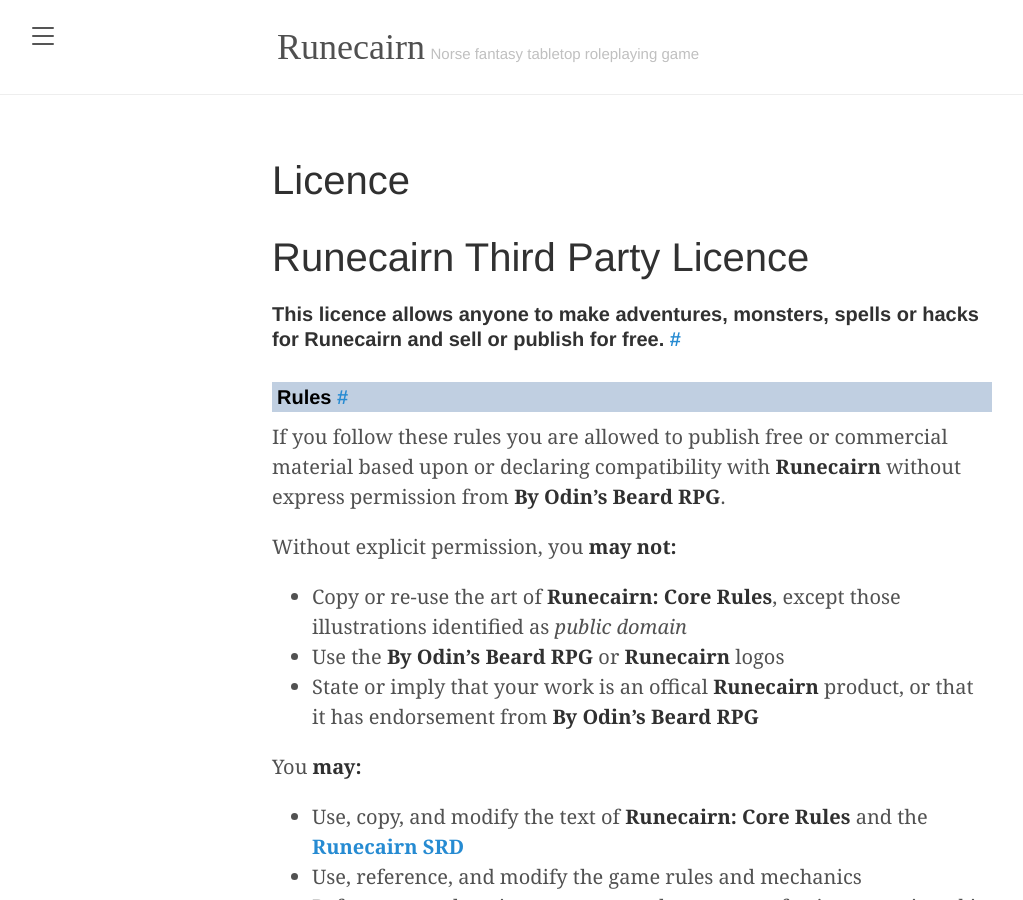
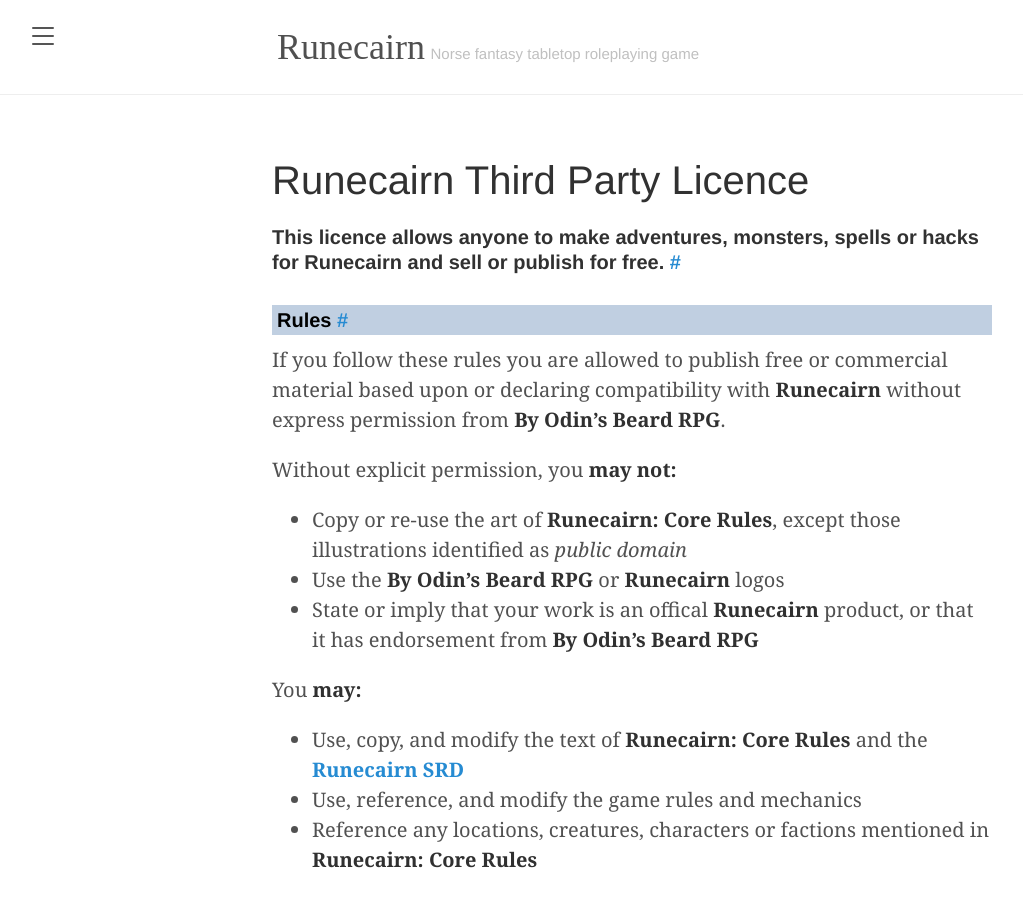
Before and after one commit to byodinsbeardrpg/byodinsbeardrpg.github.io, a Jekyll site: the page built from 3rd_party_licence.md, in a window 1280 px wide and 900 px high. Shown: the whole window, without its empty margins (8-1031 px from the left). Built offline with Jekyll 4.4.1, drawn with Linux system fonts in a browser that asks for light colours; some web fonts are replaced.

Commit message:
Update page.html

```diff
--- a/_layouts/page.html
+++ b/_layouts/page.html
@@ -4,6 +4,7 @@
 
 <div class="page">
   {% if page.title == "SRD" %}
+  {% elsif page.title == "Licence" %}
   {% else %}
   <h1 class="page-title">{{ page.title }}</h1>
   {% endif %}
```
